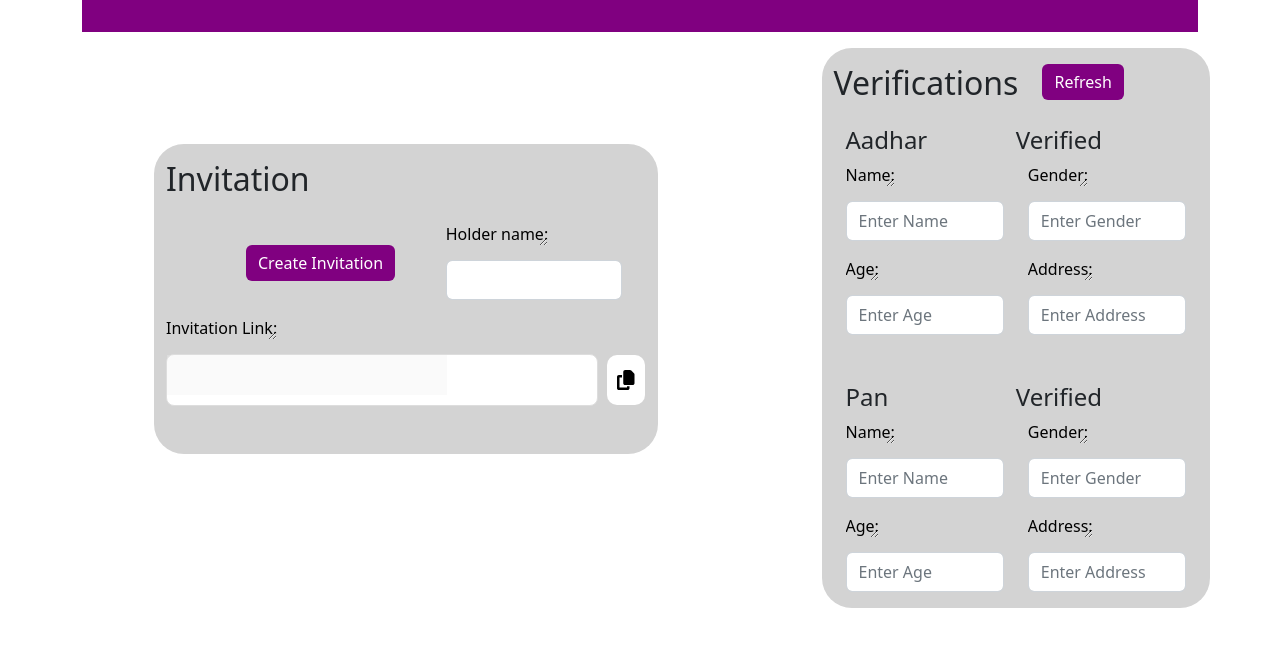
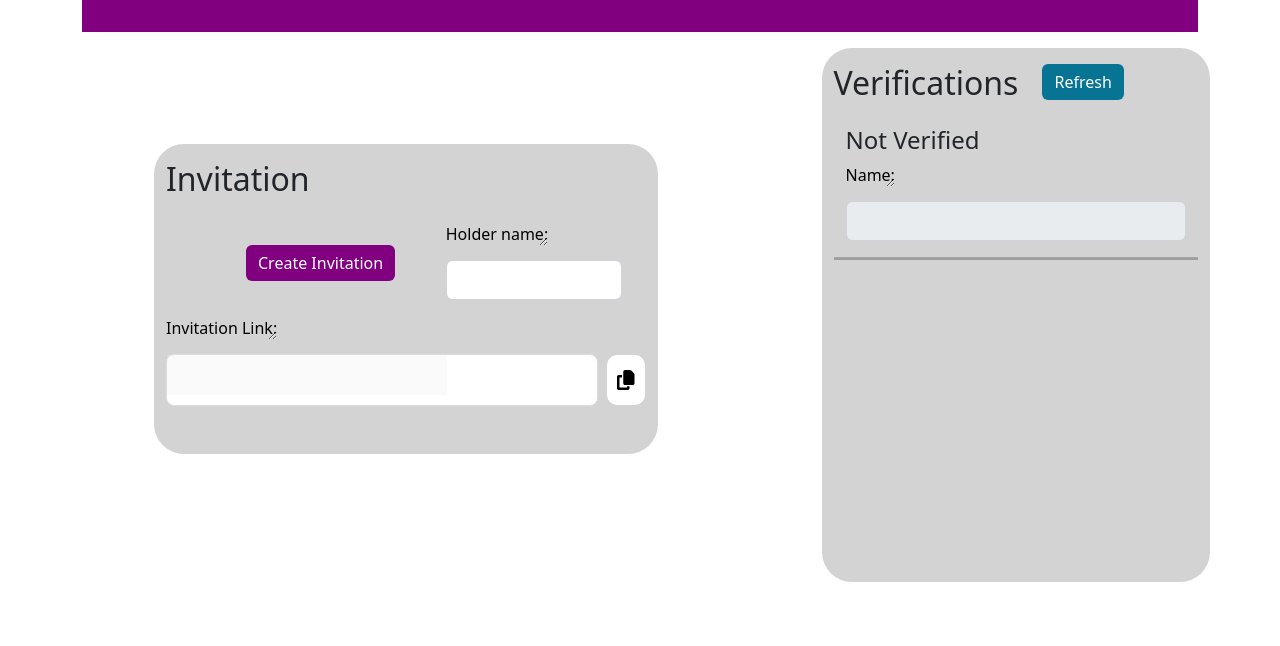
Before and after one commit to upendraTRL/Self-Sovereign-Identity_UI, a React (Create React App) app in the folder clientt/: page /verifier in a window 1280 px wide. Shown: the top 646 px of the page. Built offline with nearby package versions, Linux system fonts and the light colour scheme; no server answers.

Commit message:
FINALLY DONNE! HURRAY

```diff
--- a/clientt/src/components/Verifier.js
+++ b/clientt/src/components/Verifier.js
@@ -113,6 +113,35 @@ function Verifier() {
     };
 
 
+    //Refresh in verifier
+    const sampleUsers = [{ attrs: { name: "", gender: "", dob: "", address: "" }, schema_id: "" }]
+    var [listOfUsers, setListOfUsers] = useState(sampleUsers);
+    const [verified, setVerified] = useState("");
+
+    const handleGetCredentials = () => {
+        let id = parseInt(localStorage.getItem('idVerifier'), 10);
+        const userPort = id + 9000
+        const username = localStorage.getItem('usernameVerifier');
+        console.log("IDDDDDDDDDD - ", userPort);
+
+        // Make API call to fetch user schema_id
+        Axios.get('http://localhost:3001/present-proof/records', {
+            params: {
+                userPort: userPort,
+                username: username
+            }
+        }).then(response => {
+            setListOfUsers(response.data);
+            console.log(response.data);
+            // console.log(response[1].data);
+
+            console.log(listOfUsers);
+        }).catch(error => {
+            console.log(error);
+        });
+    };
+
+
     //Main
     return (
 
@@ -222,97 +251,77 @@ function Verifier() {
                                     <h2>Verifications</h2>
                                 </Col>
                                 <Col>
-                                    <HolderButton value="Refresh" />
+                                    <Button
+                                        style={{ background: "#087494", color: "#FFFFFF", border: "none" }}
+                                        onClick={handleGetCredentials} >
+                                        Refresh
+                                    </Button>
                                 </Col>
                             </Row>
 
                             {/* Verification aadhar */}
                             <Row>
                                 <Row className='rightBlock1'>
+
+                                    <div className='usersDisplay'>
+
+                                        {listOfUsers.map((user) => {
+
+
+                                            let checkVerified = user.verified
+
+
+
+                                            return (
+
+                                                // User list
+                                                <Row>
                                                     <Row className='title1'>
                                                         <Col>
-                                            <h4>Aadhar</h4>
+                                                            {
+                                                                (checkVerified == 'true') ?
+                                                                    (<h4 className='verified'>Verified</h4>) :
+                                                                    (<h4 className='verified'>Not Verified</h4>)
+                                                            }
+
                                                         </Col>
-                                        <Col>
-                                            <h4 className='verified'>Verified</h4>
-                                        </Col>
+                                                    </Row>
 
-                                    </Row>
                                                     <Col>
                                                         <Form>
                                                             <Form.Group className="mb-3" controlId="formBasicEmail">
                                                                 <Form.Label className='textColor'>Name: </Form.Label>
-                                                <Form.Control type="text" placeholder="Enter Name" />
+                                                                <Form.Control type="text" value={user.connection_id} disabled />
                                                             </Form.Group>
 
-                                            <Form.Group className="mb-3" controlId="formBasicEmail">
-                                                <Form.Label className='textColor'>Age: </Form.Label>
-                                                <Form.Control type="number" placeholder="Enter Age" />
-                                            </Form.Group>
+                                                            {/* <Form.Group className="mb-3" controlId="formBasicEmail">
+                                                                <Form.Label className='textColor'>Date Of Birth: </Form.Label>
+                                                                <Form.Control type="text" value={user.attrs.dob} disabled />
+                                                            </Form.Group> */}
                                                         </Form>
                                                     </Col>
 
 
-                                    <Col>
+                                                    {/* <Col>
+
+
                                                         <Form>
                                                             <Form.Group className="mb-3" controlId="formBasicEmail">
                                                                 <Form.Label className='textColor'>Gender: </Form.Label>
-                                                <Form.Control type="text" placeholder="Enter Gender" />
+                                                                <Form.Control type="text" value={user.attrs.gender} disabled />
                                                             </Form.Group>
 
                                                             <Form.Group className="mb-3" controlId="formBasicEmail">
                                                                 <Form.Label className='textColor'>Address: </Form.Label>
-                                                <Form.Control type="text" placeholder="Enter Address" />
+                                                                <Form.Control type="text" value={user.attrs.address} disabled />
                                                             </Form.Group>
                                                         </Form>
-                                    </Col>
-
+                                                    </Col> */}
+                                                    <hr style={{ background: "black", height: "3px" }} />
                                                 </Row>
-                            </Row>
-
-                            {/* Verification pan */}
-                            <Row>
-                                <Row className='rightBlock2'>
-                                    <Row className='title1'>
-
-                                        <Col>
-                                            <h4>Pan</h4>
-                                        </Col>
-                                        <Col>
-                                            <Col>
-                                                <h4 className='verified'>Verified</h4>
-                                            </Col>
-                                        </Col>
-
-                                    </Row>
-                                    <Col>
-                                        <Form>
-                                            <Form.Group className="mb-3" controlId="formBasicEmail">
-                                                <Form.Label className='textColor'>Name: </Form.Label>
-                                                <Form.Control type="text" placeholder="Enter Name" />
-                                            </Form.Group>
-
-                                            <Form.Group className="mb-3" controlId="formBasicEmail">
-                                                <Form.Label className='textColor'>Age: </Form.Label>
-                                                <Form.Control type="number" placeholder="Enter Age" />
-                                            </Form.Group>
-                                        </Form>
-                                    </Col>
-
-
-                                    <Col>
-                                        <Form>
-                                            <Form.Group className="mb-3" controlId="formBasicEmail">
-                                                <Form.Label className='textColor'>Gender: </Form.Label>
-                                                <Form.Control type="text" placeholder="Enter Gender" />
-                                            </Form.Group>
-
-                                            <Form.Group className="mb-3" controlId="formBasicEmail">
-                                                <Form.Label className='textColor'>Address: </Form.Label>
-                                                <Form.Control type="text" placeholder="Enter Address" />
-                                            </Form.Group>
-                                        </Form>
-                                    </Col>
+                                            );
+                                        })}
+                                    </div>
 
                                 </Row>
                             </Row>
```
Also changed, not shown: 2 other files (tests, documents, lock files or other folders). Lines whose indentation alone changed are shown as unchanged.
